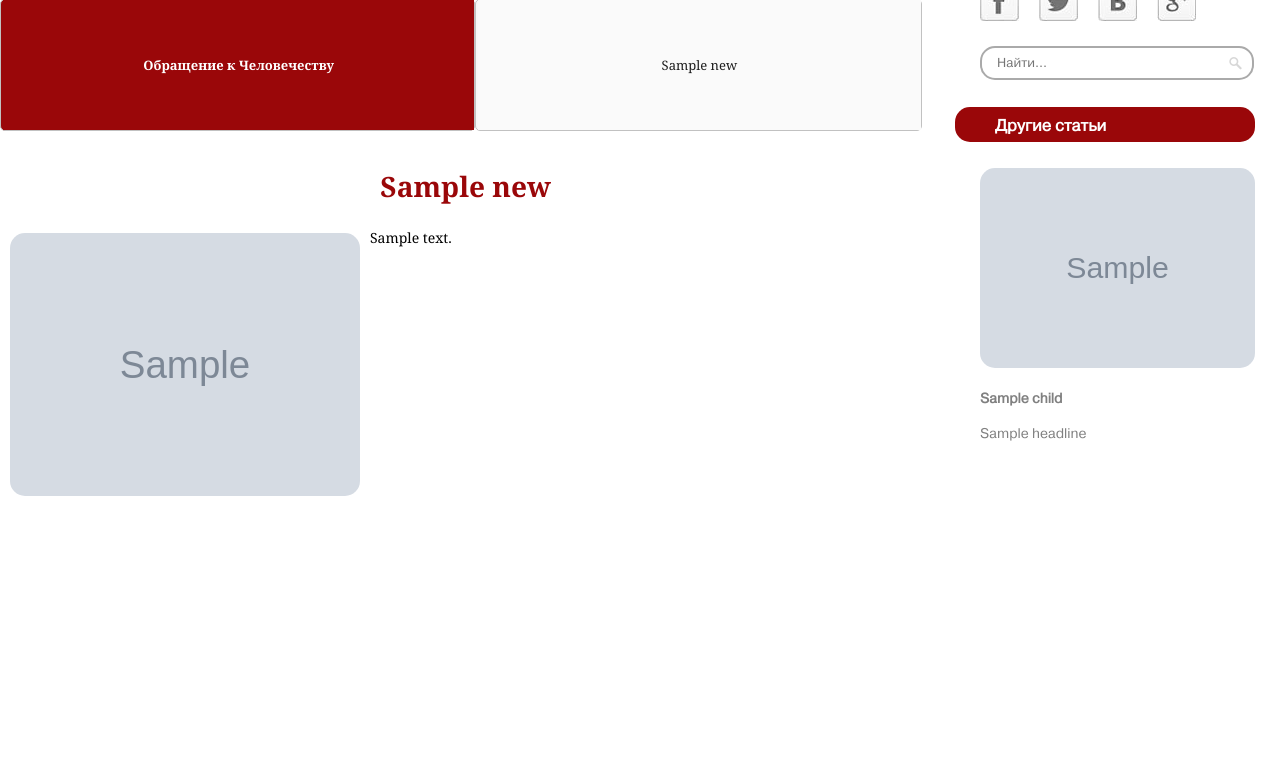
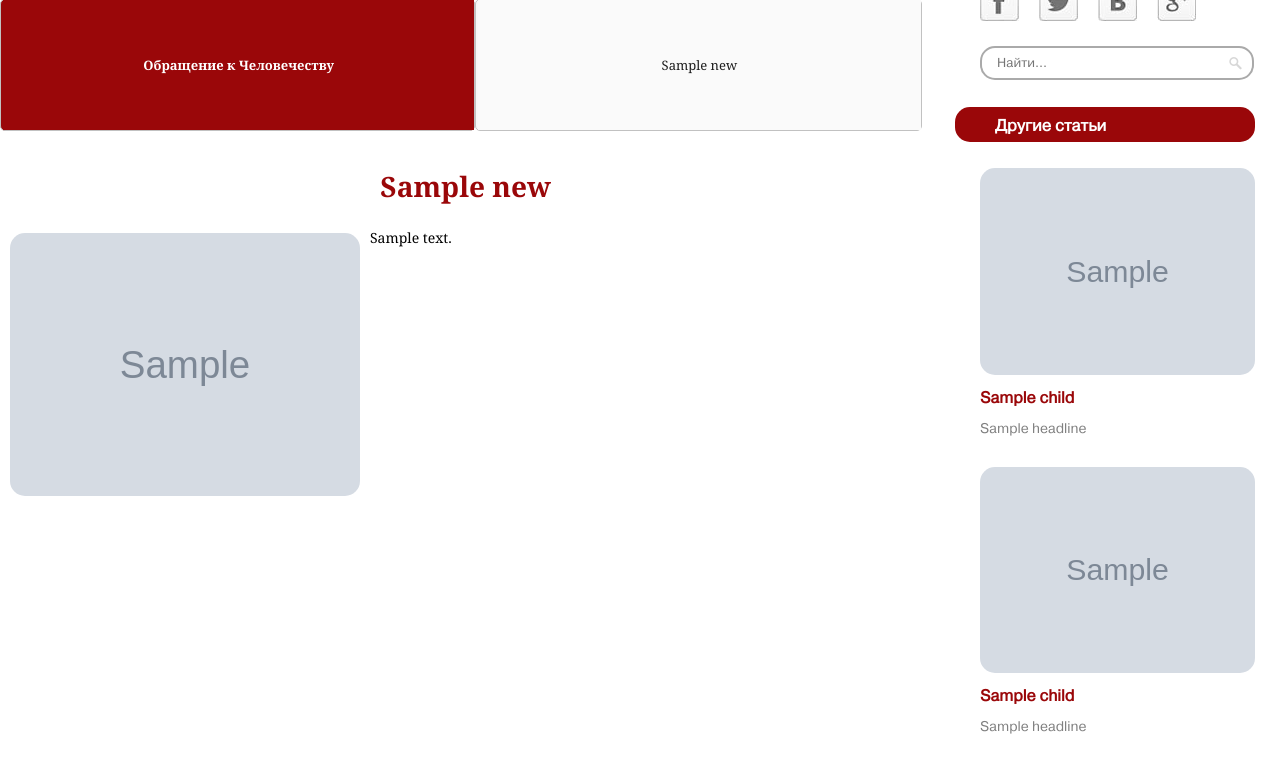
Before and after one commit to Noel218/universe, a Django app: template templates/main/news_detail.html in a window 1280 px wide. Shown: the part 187-952 px from the top of the page. Before the commit the page ends 683 px from the top, so only its background shows below. Run offline with Django 3.2, Linux system fonts and the light colour scheme; the template is opened without the code that fills it: most values are stand-ins (such as "Sample title", 1, 10 or a date in 2020); grey boxes marked "Sample" are stand-in pictures; parts of the project's set-up code (start-up, migrations or seed data) failed here and were passed over.

Commit message:
news_details

```diff
--- a/media/css/style.css
+++ b/media/css/style.css
@@ -186,7 +186,7 @@ div#right_column ul{width: 275px;
 div#right_column ul li {display: inline-block;padding-bottom: 15px}
 div#right_column ul li a{text-decoration: none;color:#808080}
 div#right_column ul li a:hover{text-decoration: none;color:#9a0709}
-div#right_column ul li a img{width: 275px;height:200px;
+div#right_column ul li a img{width: 275px;
     border-radius: 15px;
     -webkit-border-radius: 15px;
     -moz-border-radius: 15px;
--- a/templates/base.html
+++ b/templates/base.html
@@ -61,16 +61,18 @@
         <h3>Другие статьи</h3>
         {% block other_news %}
         <ul>
+        {% for news in root_news %}
             <li>
-                <a href="/"><img src="{{ MEDIA_URL }}img/right_pic1.jpg">
-                <h4>Теория свертывания информации</h4>
-                <p>Теория свертывания информации в полном объеме отроется по данной ссылке.</p></a>
+                <a href="{{ news.get_absolute_url }}">
+                {% if news.main_image %}
+                    <img src="{{ MEDIA_URL }}{{ news.main_image.url }}">
+                    {% else %}
+                    <img src="{{ MEDIA_URL }}img/universe.jpg">
+                {% endif %}
+                    <h4>{{ news.name }}</h4>
+                <p>{{ news.headline }}</p></a>
             </li>
-            <li>
-                <a href="/"><img src="{{ MEDIA_URL }}img/right_pic2.jpg">
-                <h4>Обращение к Человечеству</h4>
-                <p>Обращение к Человечеству в полном объеме отроется по данной ссылке.</p></a>
-            </li>
+        {% endfor %}
         </ul>
         {% endblock %}
     </div>
--- a/templates/main/news_detail.html
+++ b/templates/main/news_detail.html
@@ -7,18 +7,37 @@
 
 {% block content %}
 <h2>{{ news.name }}</h2>
-    <img src="{{ news.main_image }}">
+    {% if child.main_image %}
+        <img src="{{ child.main_image.url }}">
+    {% else %}
+        <img src="{{ MEDIA_URL }}img/universe.jpg">
+    {% endif %}
     {{ news.content|safe }}
 {% endblock %}
 
 {% block other_news %}
     <ul>
     {% for child in news.get_children %}
-                <li>
+            <li>
+                <a href="{{ child.get_absolute_url }}">
                 {% if child.main_image %}
-                    <a href="/"><img src="{{ child.main_image.url }}"></a>
+                    <img src="{{ child.main_image.url }}">
+                    {% else %}
+                    <img src="{{ MEDIA_URL }}img/universe.jpg">
                 {% endif %}
-                <h4>{{ child.name }}</h4>
+                    <h4>{{ child.name }}</h4>
+                <p>{{ child.headline }}</p></a>
+            </li>
+    {% endfor %}
+    {% for child in parent.get_children %}
+            <li>
+                <a href="{{ child.get_absolute_url }}">
+                {% if child.main_image %}
+                    <img src="{{ child.main_image.url }}">
+                    {% else %}
+                    <img src="{{ MEDIA_URL }}img/universe.jpg">
+                {% endif %}
+                    <h4>{{ child.name }}</h4>
                 <p>{{ child.headline }}</p></a>
             </li>
     {% endfor %}
```
